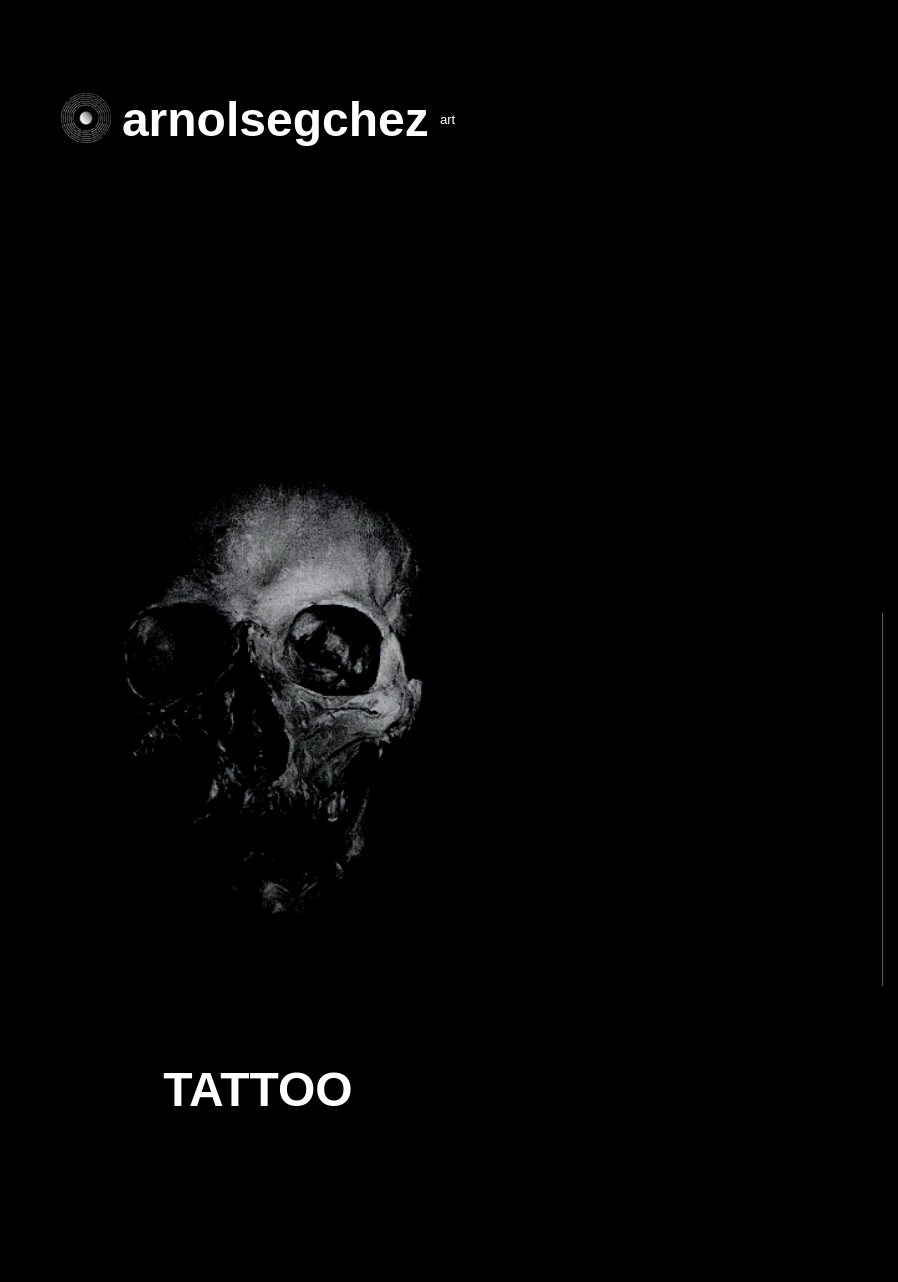
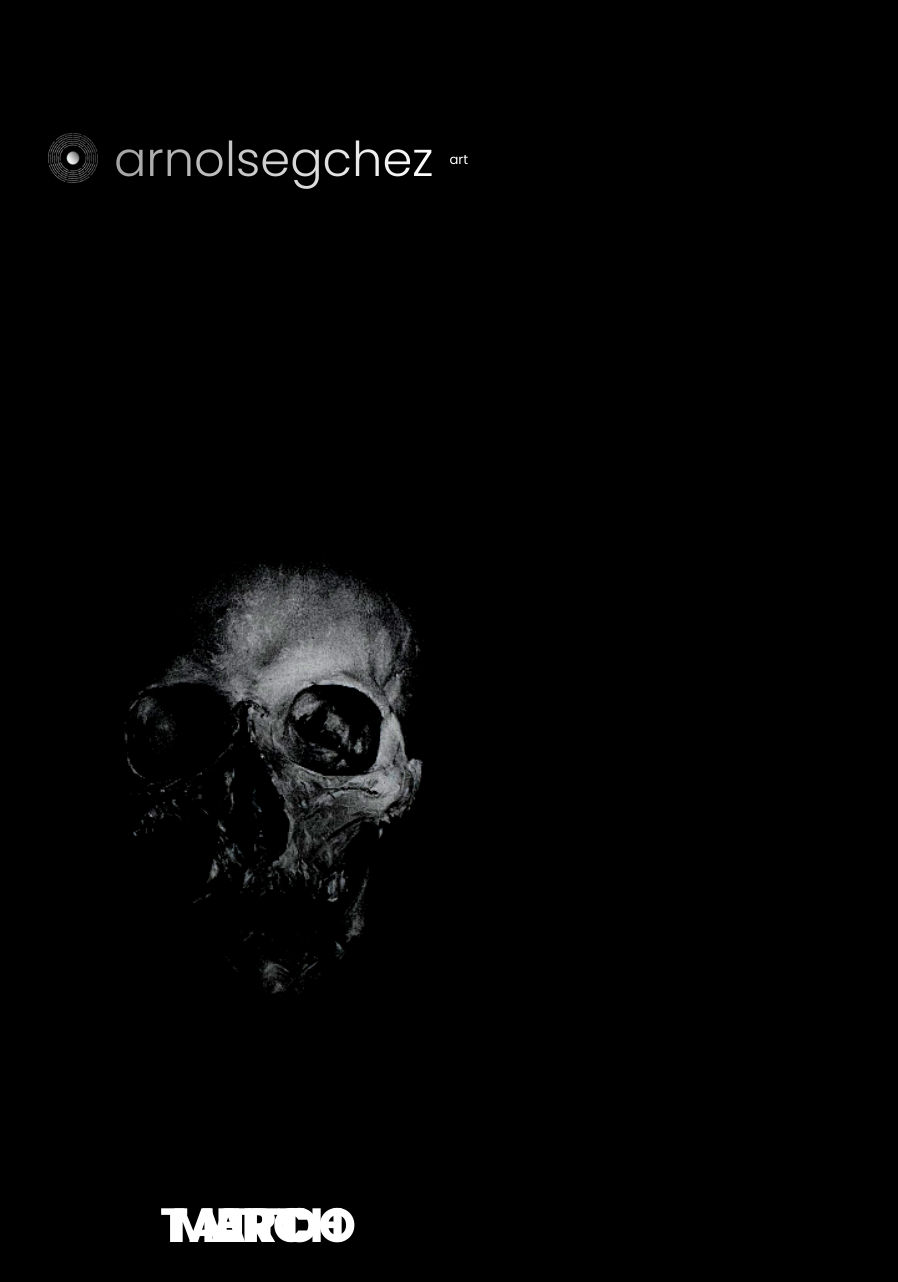
Before and after one commit to alejandroperezasturias/ArnoldSanchezArt, a React (Create React App) app: page / in a window 1280 px wide. Shown: the top 1282 px of the page, without its empty margins (382-1280 px from the left). Built offline with nearby package versions, Linux system fonts and the light colour scheme.

Commit message:
skull almost finished

```diff
--- a/package.json
+++ b/package.json
@@ -10,6 +10,7 @@
     "react": "^17.0.1",
     "react-dom": "^17.0.1",
     "react-scripts": "4.0.1",
+    "typeface-poppins": "^1.1.13",
     "web-vitals": "^0.2.4"
   },
   "scripts": {
--- a/src/App.css
+++ b/src/App.css
@@ -1,6 +1,6 @@
 :root {
-	--ff-sans: 'Nunito Sans', sans-serif;
-	--ff-accent: 'Anton', sans-serif;
+	--ff-sans: 'poppins', sans-serif;
+	--ff-accent: 'poppins', sans-serif;
 
 	/* small screen font-sizes */
 	--fs-200: 0.125rem;
@@ -68,12 +68,6 @@ body {
 	font-size: var(--fs-300);
 }
 
-h1 {
-	font-family: var(--ff-accent);
-	font-weight: var(--fw-700);
-	font-size: var(--fs-900);
-}
-
 *,
 *::before,
 *::after {
@@ -132,6 +126,16 @@ img {
 }
 
 /* Typography */
+
+h1 {
+	font-family: var(--ff-accent);
+	font-weight: var(--fw-300);
+	font-size: var(--fs-900);
+	background: linear-gradient(to right, #a2a2a2, var(--clr-neutral-100));
+	-webkit-background-clip: text;
+	-webkit-text-fill-color: transparent;
+	line-height: normal;
+}
 
 .text-900 {
 	font-size: var(--fs-900);
@@ -198,33 +202,37 @@ img {
 }
 
 .hero-logo {
-	min-height: 30vh;
-	--split-spacer: 0.7rem;
+	height: 40vh;
+	--split-spacer: 1rem;
 }
 
 .hero-image img {
+	position: relative;
 	transform: scale(1);
 }
 
 /* Progress */
 
-.hero-progress-background {
-	background-color: var(--clr-neutral-300);
+/* .hero-progress-background {
+	background-color: var(--clr-neutral-400);
 	position: absolute;
 	top: 0;
 	margin-top: auto;
-	height: 50%;
+	height: 10%;
 	bottom: 0;
-	right: 1rem;
-	width: 0.009rem;
-	border-radius: 100vw;
-	z-index: 45;
-	/* overflow: hidden; */
-}
+	width: 100%;
+} */
 
 .hero-scroll-progress {
-	background-color: red;
+	position: relative;
+	z-index: 10 !important;
+	background-color: var(--clr-section, red);
+	width: 100%;
 	height: 0%;
-	width: 100%;
-	z-index: 50;
+	cursor: pointer;
+	transition: all 500ms ease-in-out;
 }
+.hero-scroll-progress:hover {
+	background-color: var(--clr-section, rgb(255, 255, 255));
+	color: var(--clr-section, red);
+}
--- a/src/App.js
+++ b/src/App.js
@@ -2,7 +2,12 @@ import { useState, useRef, useLayoutEffect } from 'react';
 import './App.css';
 import logo from './images/logo.svg';
 import skull from './images/skull_final.svg';
-import { motion, useTransform, useViewportScroll } from 'framer-motion';
+import {
+	motion,
+	useTransform,
+	useViewportScroll,
+	useSpring,
+} from 'framer-motion';
 
 function App() {
 	const ref = useRef();
@@ -13,22 +18,26 @@ function App() {
 	const [scrollPercentageMiddle, setScrollPercentageMiddle] = useState(null);
 
 	const { scrollYProgress } = useViewportScroll();
+	const y = useSpring(scrollYProgress, {
+		stiffness: 600,
+		damping: 120,
+	});
 
 	const scale = useTransform(
-		scrollYProgress,
-		[scrollPercentageStart, scrollPercentageMiddle, scrollPercentageEnd],
-		[1, 1.5, 2.2]
+		y,
+		[scrollPercentageStart, scrollPercentageEnd],
+		[1, 2.2]
 	);
 	const opacity = useTransform(
-		scrollYProgress,
-		[scrollPercentageStart, scrollPercentageMiddle, scrollPercentageEnd],
-		[1, 0.5, 0]
+		y,
+		[scrollPercentageStart, scrollPercentageEnd],
+		[1, 0.1]
 	);
 
 	const height = useTransform(
-		scrollYProgress,
+		y,
 		[scrollPercentageStart, scrollPercentageEnd],
-		[0, 300]
+		[0, 200]
 	);
 
 	useLayoutEffect(() => {
@@ -66,32 +75,47 @@ function App() {
 					</h1>
 					<p style={{ color: 'var(--clr-neutral-100)' }}>art</p>
 				</a>
-				<div ref={ref}>
-					<div className={'hero-image'} style={{ position: 'relative' }}>
-						<div style={{ height: '14vh' }}></div>
-						<div>
-							<motion.img style={{ scale, opacity }} src={skull}></motion.img>
-						</div>
-						<div className={'hero-progress-background'}>
-							<motion.div
-								className={'hero-scroll-progress'}
-								style={{ height }}
-							></motion.div>
-						</div>
+				<div ref={ref} style={{ zIndex: 0, position: 'relative' }}>
+					<div style={{ height: '14vh' }}></div>
+					<div className={'hero-image'}>
+						<motion.img style={{ scale, opacity }} src={skull}></motion.img>
 					</div>
+					<div style={{ height: '10vh' }}></div>
 				</div>
 				<div
 					style={{
-						minHeight: '100vh',
+						minHeight: '80vh',
 						alignItems: 'flex-start',
 						justifyContent: 'center',
 						width: '100%',
 					}}
 					className={'xl-space'}
 				>
-					<motion.h2 style={{ scale }} className={'text-900'}>
-						TATTOO
-					</motion.h2>
+					<motion.div
+						style={{ height }}
+						className={'hero-scroll-progress split center-center'}
+						// style={{ display: 'grid', placeItems: 'center' }}
+					>
+						<motion.h2 style={{ scale }} className={'text-900'}>
+							TATTOO
+						</motion.h2>
+					</motion.div>
+					<motion.div
+						style={{ height }}
+						className={'hero-scroll-progress split center-center'}
+					>
+						<motion.h2 style={{ scale }} className={'text-900 '}>
+							ART
+						</motion.h2>
+					</motion.div>
+					<motion.div
+						style={{ height }}
+						className={'hero-scroll-progress split center-center'}
+					>
+						<motion.h2 style={{ scale }} className={'text-900 '}>
+							MERCH
+						</motion.h2>
+					</motion.div>
 				</div>
 			</div>
 		</div>
--- a/src/index.js
+++ b/src/index.js
@@ -2,6 +2,7 @@ import React from 'react';
 import ReactDOM from 'react-dom';
 import App from './App';
 import reportWebVitals from './reportWebVitals';
+import 'typeface-poppins'
 
 ReactDOM.render(
   <React.StrictMode>
```
Also changed, not shown: 2 other files (tests, documents, lock files or other folders).
